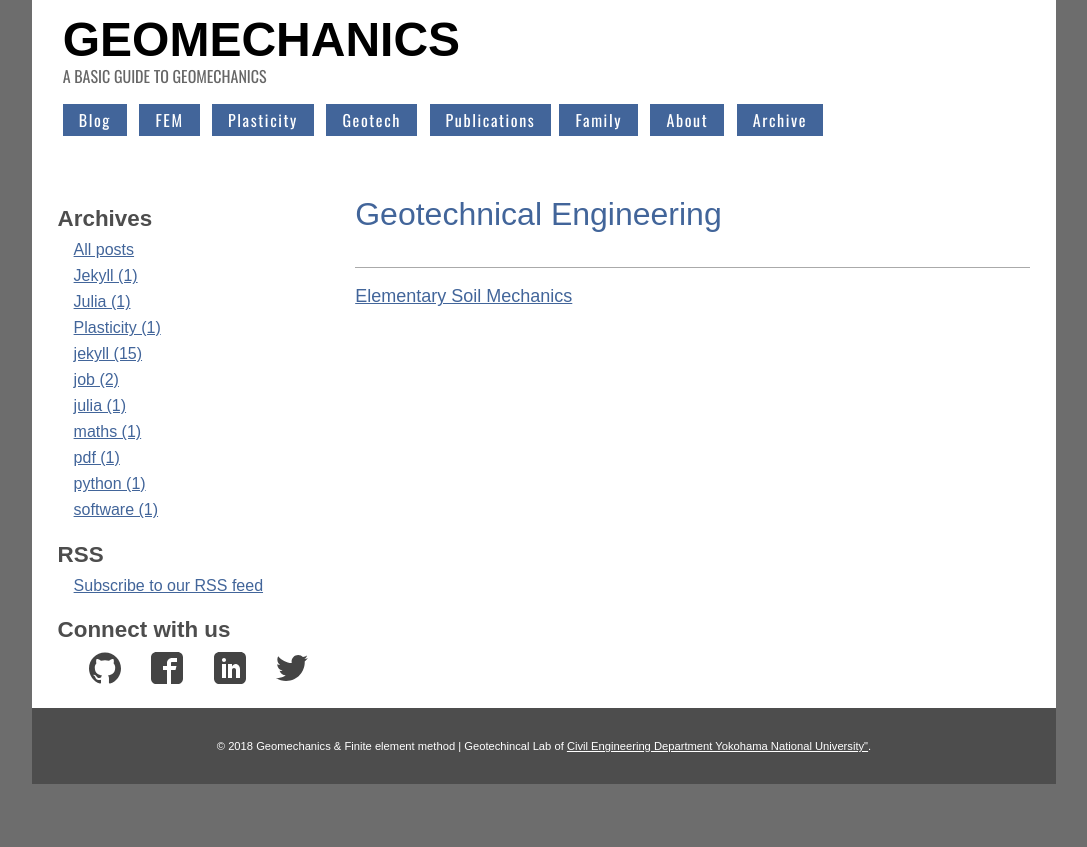
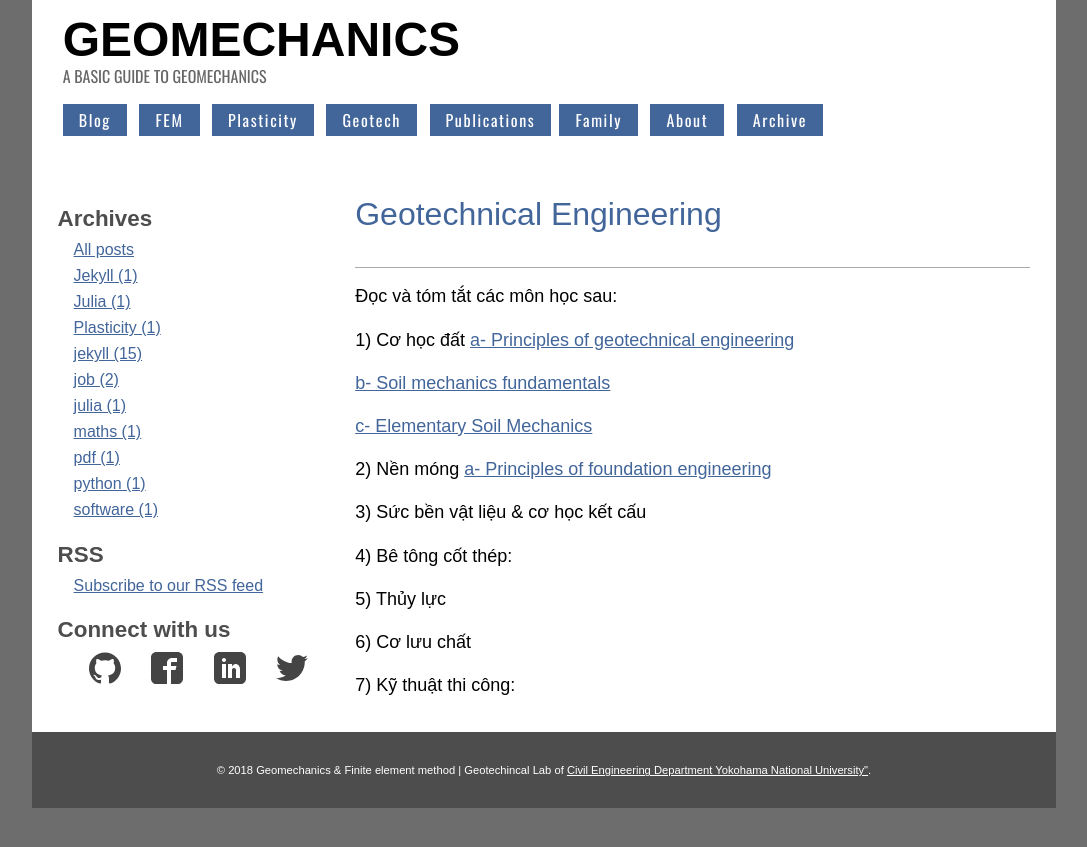
Before and after one commit to quangvunp/geomechanics, a Jekyll site: the page built from geotech.md, in a window 1280 px wide. Shown: the top 847 px of the page, without its empty margins (96-1183 px from the left). Built offline with Jekyll 4.4.1, drawn with Linux system fonts in a browser that asks for light colours.

Commit message:
Update geotech.md

```diff
--- a/geotech.md
+++ b/geotech.md
@@ -3,6 +3,24 @@ layout: page
 title: Geotechnical Engineering
 ---
 
+Đọc và tóm tắt các môn học sau:
 
+1) Cơ học đất
+[a- Principles of geotechnical engineering](https://drive.google.com/drive/folders/15UDTIKPqKLqKMSqBIEtaBFSJsRrT2Ovw)
 
-[Elementary Soil Mechanics](https://www.youtube.com/watch?v=_arD9SDTK74&list=PLzBZ3hmMnx1KUOu8ZQItF7J2Stdo0tjhG")
+[b- Soil mechanics fundamentals](https://drive.google.com/file/d/1xV_BsPy_KEqNbuCej4ZXmPWtTuObS186/view?usp=sharing)
+
+[c- Elementary Soil Mechanics](https://www.youtube.com/watch?v=_arD9SDTK74&list=PLzBZ3hmMnx1KUOu8ZQItF7J2Stdo0tjhG")
+
+2) Nền móng
+[a- Principles of foundation engineering](https://www.amazon.co.jp/Principles-Foundation-Engineering-Braja-Das/dp/1337705039/ref=sr_1_3?ie=UTF8&qid=1520865607&sr=8-3&keywords=principles+of+foundation+engineering)
+
+3) Sức bền vật liệu & cơ học kết cấu
+
+4) Bê tông cốt thép:
+
+5) Thủy lực
+
+6) Cơ lưu chất
+
+7) Kỹ thuật thi công:
```
